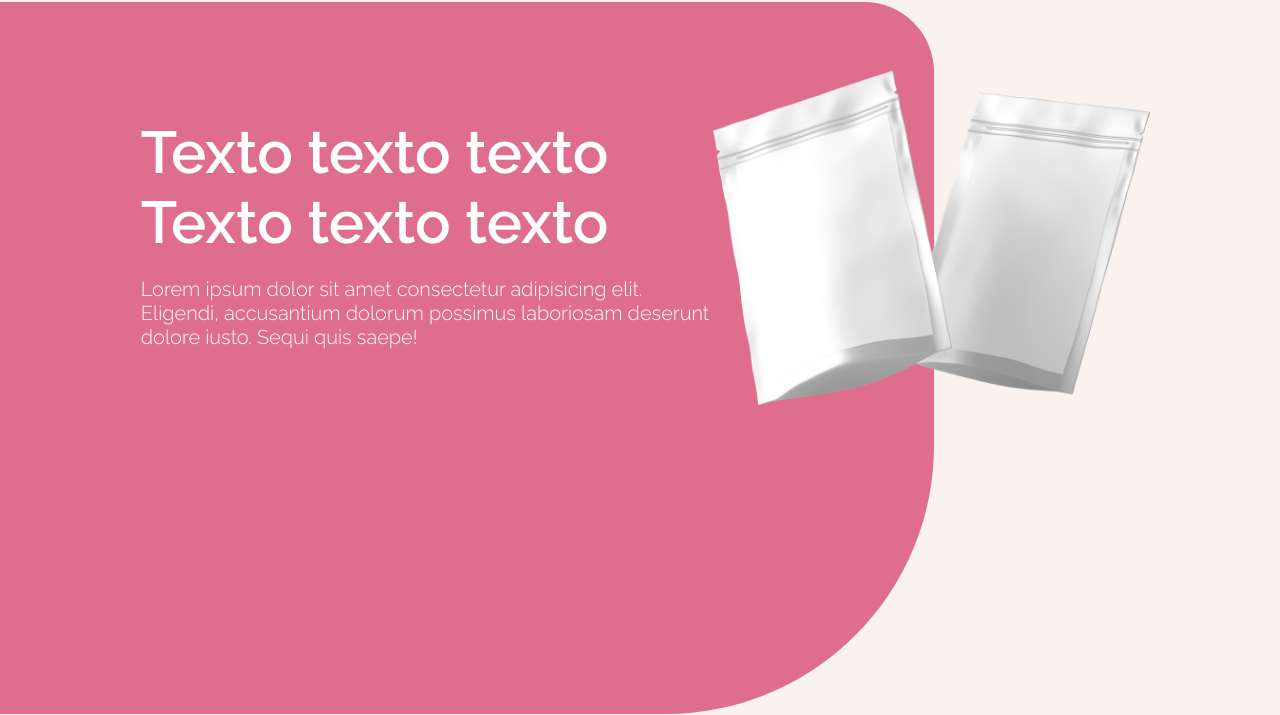
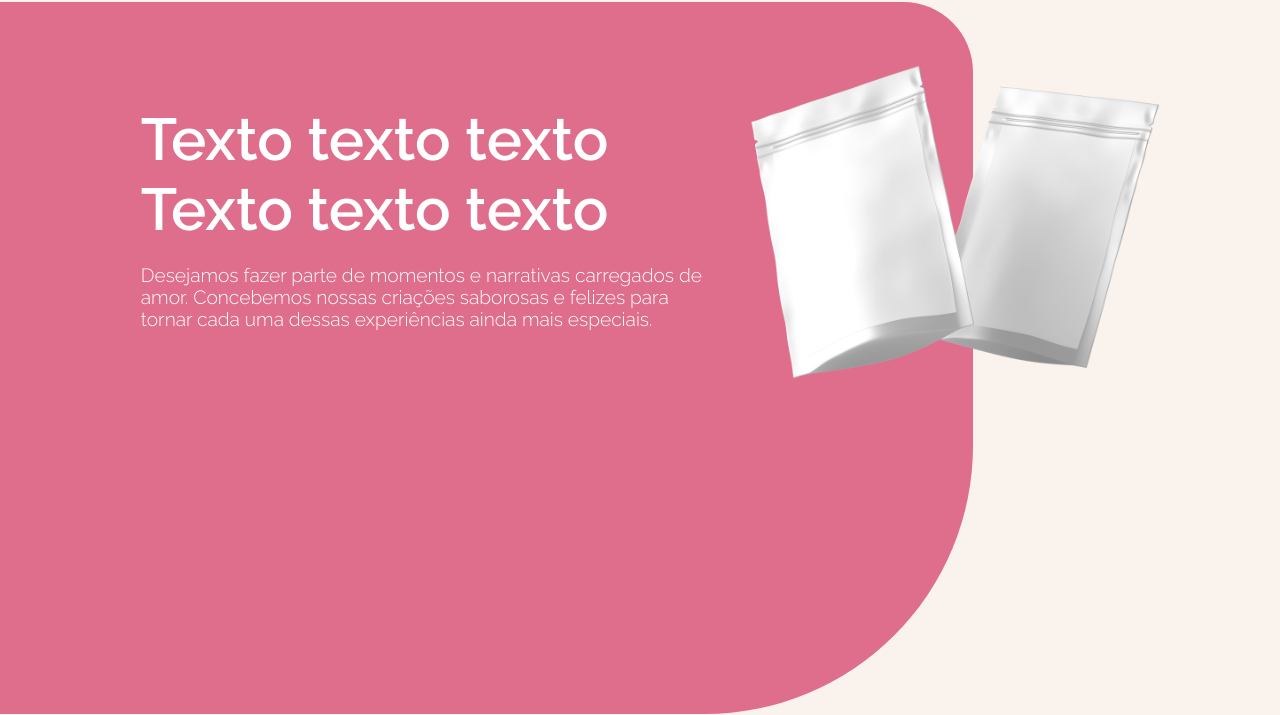
Before and after one commit to forge-twenty-six/minina-da-pipoca, a plain HTML site: page index.html in a window 1280 px wide. Shown: the part 109-824 px from the top of the page. Drawn offline with Linux system fonts and the light colour scheme.

Commit message:
tentando ajeitar problema na expansividade

```diff
--- a/assets/styles/home.css
+++ b/assets/styles/home.css
@@ -5,22 +5,24 @@
 }
 
 #cta {
-    padding: 8% 11%;
+    width: 45%;
     display: flex;
     flex-direction: column;
     gap: 20px;
-    margin-top: 1%;
+    margin-top: 8%;
+    margin-left: 11%;
     z-index: 2;
 }
 
 #cta .title {
-    font-size: 370%;
+    font-size: 3.7rem;
     color: #FFFFFF;
     font-weight: 600;
 }
 
 #cta .description {
-    font-size: 125%;
+    width: 120%;
+    font-size: 1.2rem;
     color: #FFFFFF;
     font-weight: 300;
 }
@@ -29,18 +31,18 @@
     display: flex;
     align-items: start;
     justify-content: end;
-    width: 40%;
+    width: 63%;
     z-index: 2;
 }
 
 #banner img {
-    width: 190%;
+    width: 100%;
     height: fit-content;
 }
 
 .shape {
     background-color: #DF6D8C;
-    width: 73%;
+    width: 76%;
     height: 100%;
     position: absolute;
     border-top-right-radius: 70px;
--- a/index.html
+++ b/index.html
@@ -43,10 +43,11 @@
         <section id="home">
             <div id="cta">
                 <h1 class="title">Texto texto texto <br>Texto texto texto </h1>
-                <p class="description">Lorem ipsum dolor sit amet consectetur adipisicing elit.<br>Eligendi, accusantium dolorum possimus laboriosam deserunt dolore iusto. Sequi quis saepe!</p>
+                <p class="description">Desejamos fazer parte de momentos e narrativas carregados de amor. Concebemos nossas criações saborosas e felizes para tornar cada uma dessas experiências ainda mais especiais.</p>
             </div>
             <div id="banner">
-                <img src="assets/imagens/duas embalagens de pipoca.png" alt="Duas embalagens de pipoca">            </div>
+                <img src="assets/imagens/duas embalagens de pipoca.png" alt="Duas embalagens de pipoca">
+            </div>
             <div class="shape"></div>
         </section>
 
```
